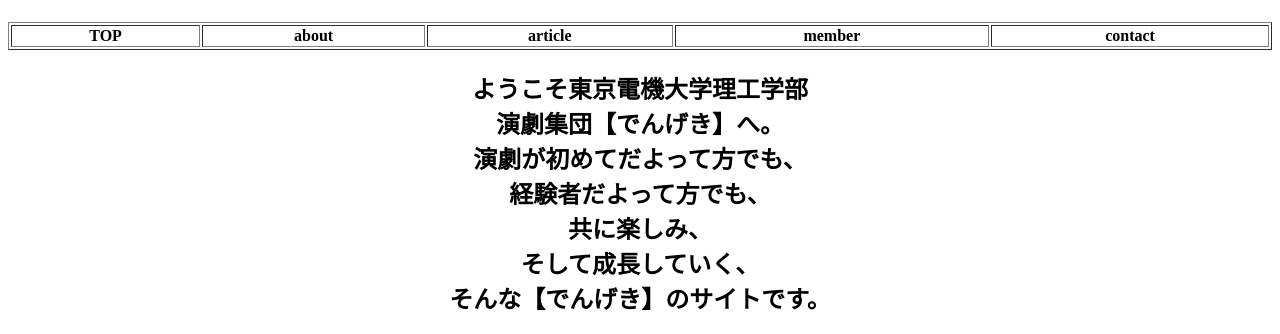
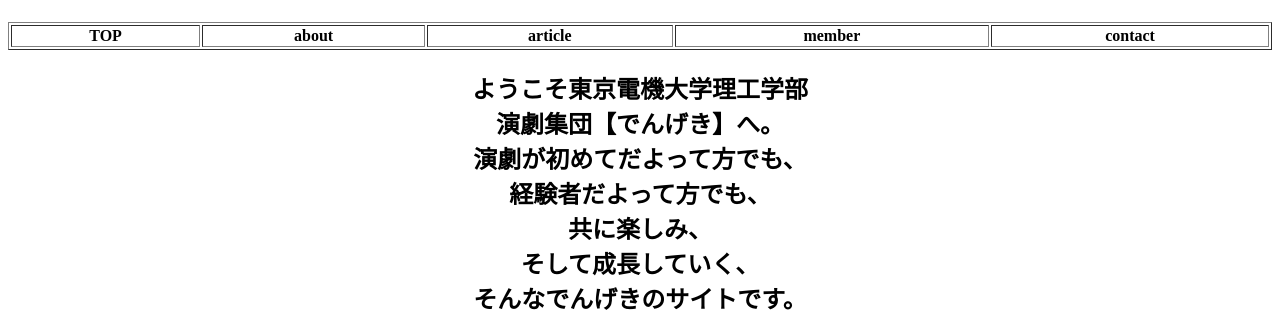
Before and after one commit to kimshun0213kr/dengeki, a plain HTML site: page index.html in a window 1280 px wide. Shown: the part 450-784 px from the top of the page. Drawn offline with Linux system fonts and the light colour scheme.

Commit message:
Add files via upload

```diff
--- a/index.html
+++ b/index.html
@@ -42,7 +42,7 @@
                         経験者だよって方でも、<br>
                         共に楽しみ、<br>
                         そして成長していく、<br>
-                        そんな【でんげき】のサイトです。
+                        そんなでんげきのサイトです。
                     </h2>
                 </div>
                 <div class = "next">
```
